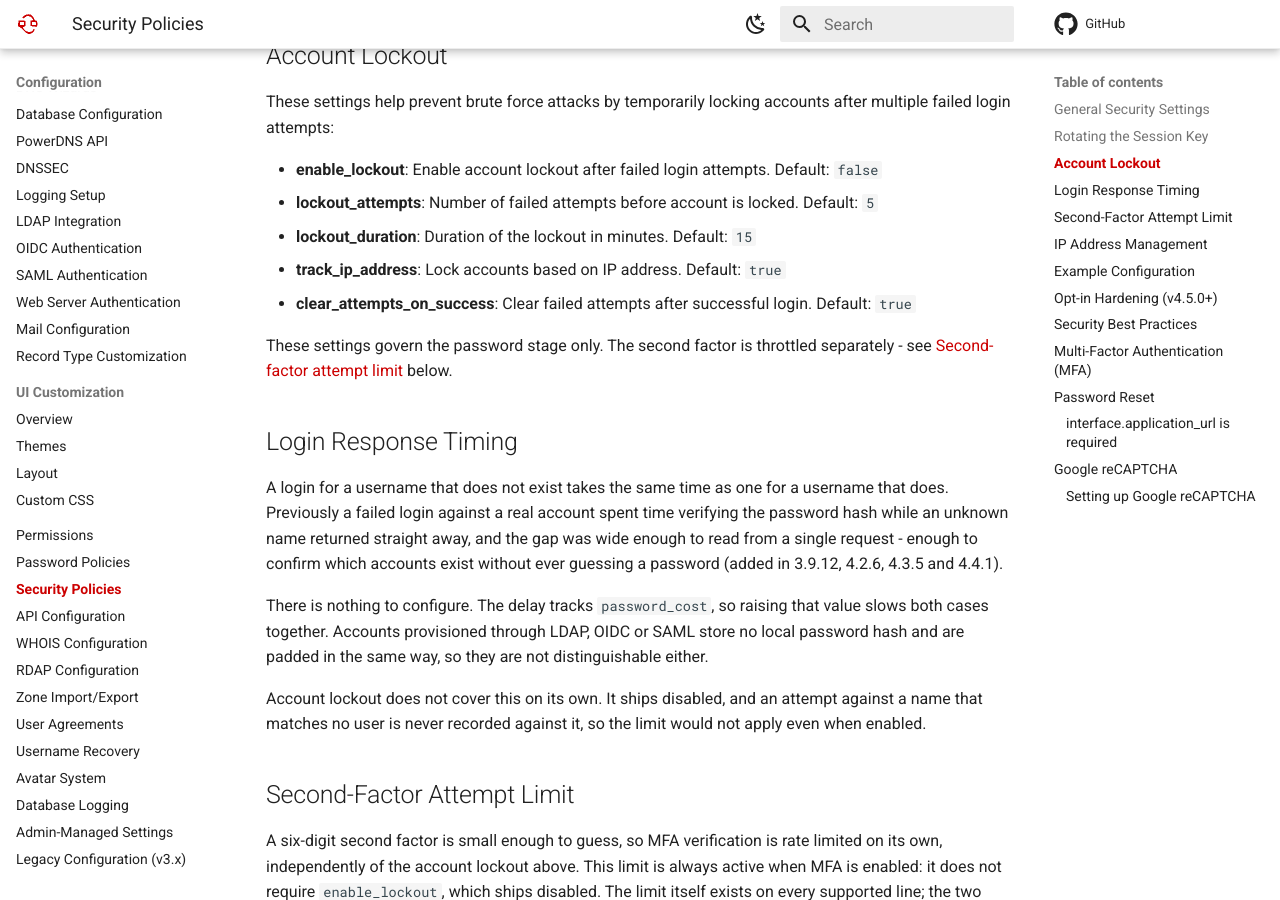
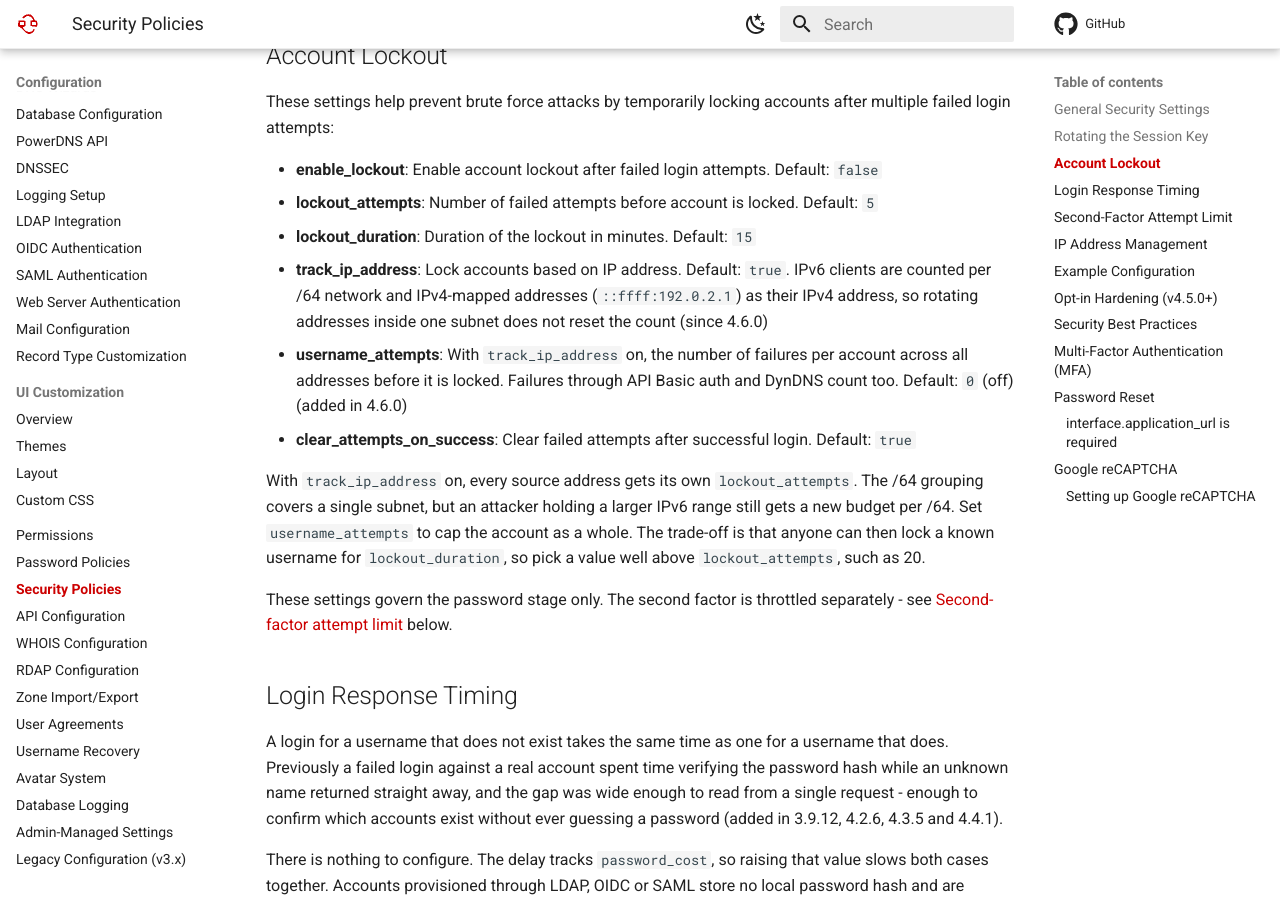
Before and after one commit to poweradmin/poweradmin-docs, an MkDocs documentation site: the page built from docs/configuration/security-policies.md, in a window 1280 px wide and 900 px high, scrolled down 1742 px. Built offline with MkDocs 1.6.1 and Material for MkDocs 9.7.7, drawn with Linux system fonts in a browser that asks for light colours; comment, search, counter and statistics services are not loaded.

Commit message:
docs(security): describe per-/64 lockout counting and username_attempts

```diff
--- a/docs/configuration/security-policies.md
+++ b/docs/configuration/security-policies.md
@@ -50,8 +50,11 @@ These settings help prevent brute force attacks by temporarily locking accounts
 - **enable_lockout**: Enable account lockout after failed login attempts. Default: `false`
 - **lockout_attempts**: Number of failed attempts before account is locked. Default: `5`
 - **lockout_duration**: Duration of the lockout in minutes. Default: `15`
-- **track_ip_address**: Lock accounts based on IP address. Default: `true`
+- **track_ip_address**: Lock accounts based on IP address. Default: `true`. IPv6 clients are counted per /64 network and IPv4-mapped addresses (`::ffff:192.0.2.1`) as their IPv4 address, so rotating addresses inside one subnet does not reset the count (since 4.6.0)
+- **username_attempts**: With `track_ip_address` on, the number of failures per account across all addresses before it is locked. Failures through API Basic auth and DynDNS count too. Default: `0` (off) (added in 4.6.0)
 - **clear_attempts_on_success**: Clear failed attempts after successful login. Default: `true`
+
+With `track_ip_address` on, every source address gets its own `lockout_attempts`. The /64 grouping covers a single subnet, but an attacker holding a larger IPv6 range still gets a new budget per /64. Set `username_attempts` to cap the account as a whole. The trade-off is that anyone can then lock a known username for `lockout_duration`, so pick a value well above `lockout_attempts`, such as 20.
 
 These settings govern the password stage only. The second factor is throttled separately - see [Second-factor attempt limit](#second-factor-attempt-limit) below.
 
```
Also changed, not shown: docs/configuration/settings-reference.md (+2 -1 lines), docs/installation/docker.md (+2 -1 lines), docs/whats-new/v4.6.0.md (+1 -0 lines).
